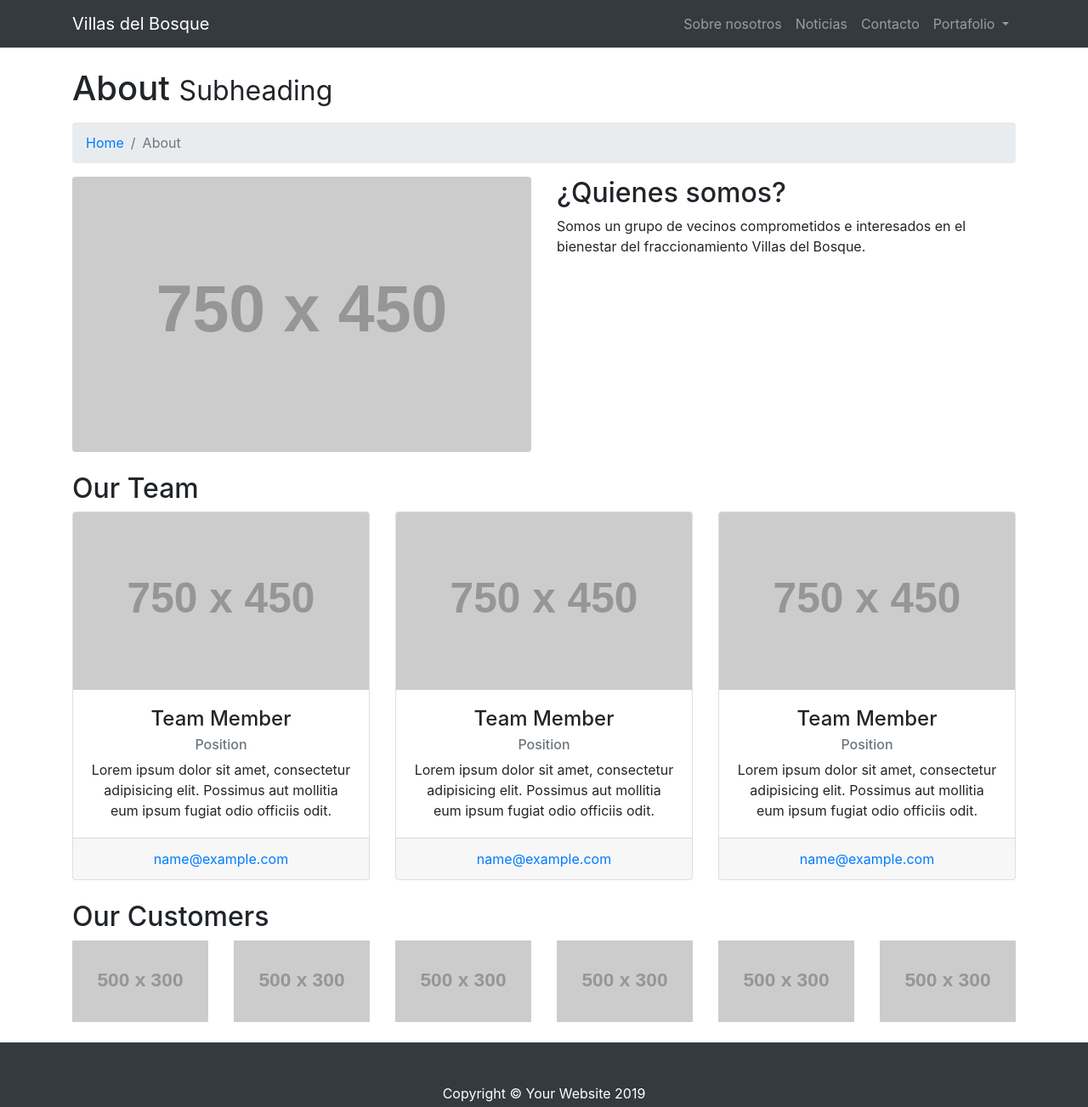
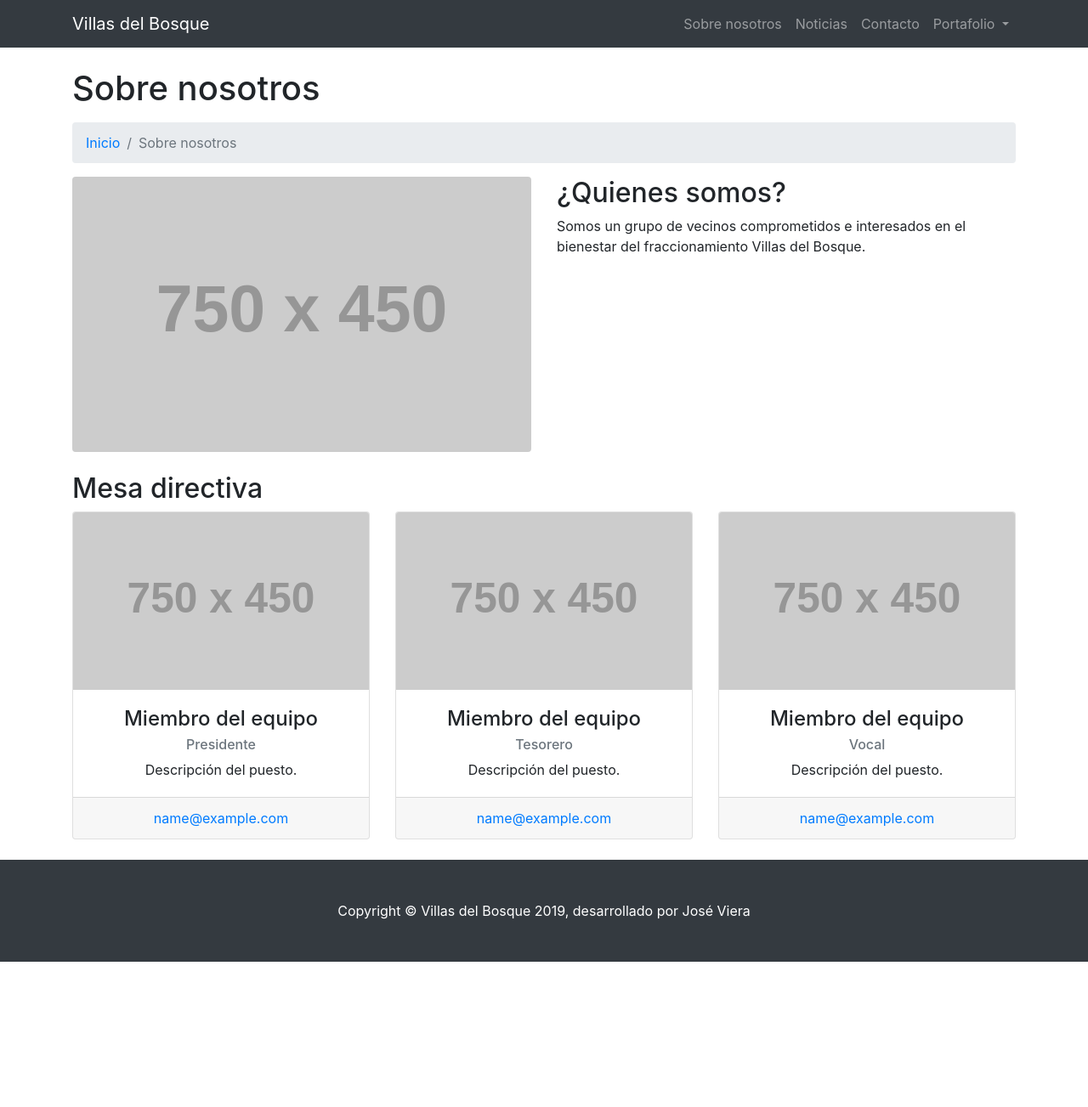
Before and after one commit to villas-bosque/villas-bosque.github.io, a website: page about.html in a window 1280 px wide. Shown: the whole page at 85% size. After the commit the page ends 1132 px from the top, so only its background shows below. Drawn offline with Linux system fonts and the light colour scheme; placeholder pictures from the web are drawn by us.

Commit message:
updating

```diff
--- a/about.html
+++ b/about.html
@@ -52,15 +52,15 @@
   <div class="container">
 
     <!-- Page Heading/Breadcrumbs -->
-    <h1 class="mt-4 mb-3">About
-      <small>Subheading</small>
+    <h1 class="mt-4 mb-3">Sobre nosotros
+      <small></small>
     </h1>
 
     <ol class="breadcrumb">
       <li class="breadcrumb-item">
-        <a href="index.html">Home</a>
+        <a href="index.html">Inicio</a>
       </li>
-      <li class="breadcrumb-item active">About</li>
+      <li class="breadcrumb-item active">Sobre nosotros</li>
     </ol>
 
     <!-- Intro Content -->
@@ -76,16 +76,16 @@
     <!-- /.row -->
 
     <!-- Team Members -->
-    <h2>Our Team</h2>
+    <h2>Mesa directiva</h2>
 
     <div class="row">
       <div class="col-lg-4 mb-4">
         <div class="card h-100 text-center">
           <img class="card-img-top" src="http://placehold.it/750x450" alt="">
           <div class="card-body">
-            <h4 class="card-title">Team Member</h4>
-            <h6 class="card-subtitle mb-2 text-muted">Position</h6>
-            <p class="card-text">Lorem ipsum dolor sit amet, consectetur adipisicing elit. Possimus aut mollitia eum ipsum fugiat odio officiis odit.</p>
+            <h4 class="card-title">Miembro del equipo</h4>
+            <h6 class="card-subtitle mb-2 text-muted">Presidente</h6>
+            <p class="card-text">Descripción del puesto.</p>
           </div>
           <div class="card-footer">
             <a href="#">name@example.com</a>
@@ -96,9 +96,9 @@
         <div class="card h-100 text-center">
           <img class="card-img-top" src="http://placehold.it/750x450" alt="">
           <div class="card-body">
-            <h4 class="card-title">Team Member</h4>
-            <h6 class="card-subtitle mb-2 text-muted">Position</h6>
-            <p class="card-text">Lorem ipsum dolor sit amet, consectetur adipisicing elit. Possimus aut mollitia eum ipsum fugiat odio officiis odit.</p>
+            <h4 class="card-title">Miembro del equipo</h4>
+            <h6 class="card-subtitle mb-2 text-muted">Tesorero</h6>
+            <p class="card-text">Descripción del puesto.</p>
           </div>
           <div class="card-footer">
             <a href="#">name@example.com</a>
@@ -109,9 +109,9 @@
         <div class="card h-100 text-center">
           <img class="card-img-top" src="http://placehold.it/750x450" alt="">
           <div class="card-body">
-            <h4 class="card-title">Team Member</h4>
-            <h6 class="card-subtitle mb-2 text-muted">Position</h6>
-            <p class="card-text">Lorem ipsum dolor sit amet, consectetur adipisicing elit. Possimus aut mollitia eum ipsum fugiat odio officiis odit.</p>
+            <h4 class="card-title">Miembro del equipo</h4>
+            <h6 class="card-subtitle mb-2 text-muted">Vocal</h6>
+            <p class="card-text">Descripción del puesto.</p>
           </div>
           <div class="card-footer">
             <a href="#">name@example.com</a>
@@ -121,29 +121,7 @@
     </div>
     <!-- /.row -->
 
-    <!-- Our Customers -->
-    <h2>Our Customers</h2>
-    <div class="row">
-      <div class="col-lg-2 col-sm-4 mb-4">
-        <img class="img-fluid" src="http://placehold.it/500x300" alt="">
-      </div>
-      <div class="col-lg-2 col-sm-4 mb-4">
-        <img class="img-fluid" src="http://placehold.it/500x300" alt="">
-      </div>
-      <div class="col-lg-2 col-sm-4 mb-4">
-        <img class="img-fluid" src="http://placehold.it/500x300" alt="">
-      </div>
-      <div class="col-lg-2 col-sm-4 mb-4">
-        <img class="img-fluid" src="http://placehold.it/500x300" alt="">
-      </div>
-      <div class="col-lg-2 col-sm-4 mb-4">
-        <img class="img-fluid" src="http://placehold.it/500x300" alt="">
-      </div>
-      <div class="col-lg-2 col-sm-4 mb-4">
-        <img class="img-fluid" src="http://placehold.it/500x300" alt="">
-      </div>
-    </div>
-    <!-- /.row -->
+
 
   </div>
   <!-- /.container -->
@@ -151,7 +129,7 @@
   <!-- Footer -->
   <footer class="py-5 bg-dark">
     <div class="container">
-      <p class="m-0 text-center text-white">Copyright &copy; Your Website 2019</p>
+      <p class="m-0 text-center text-white">Copyright &copy; Villas del Bosque 2019, desarrollado por José Viera</p>
     </div>
     <!-- /.container -->
   </footer>
```
